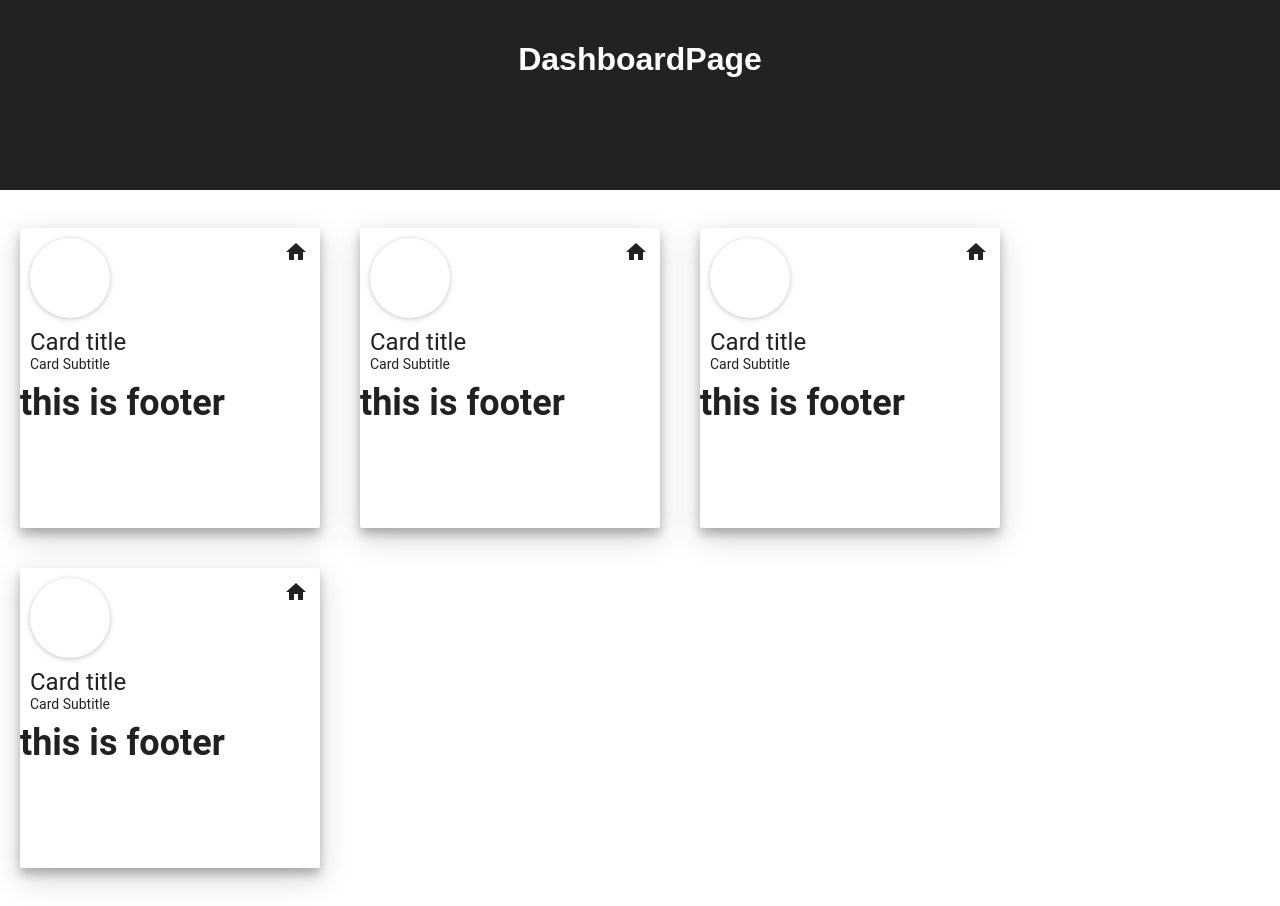
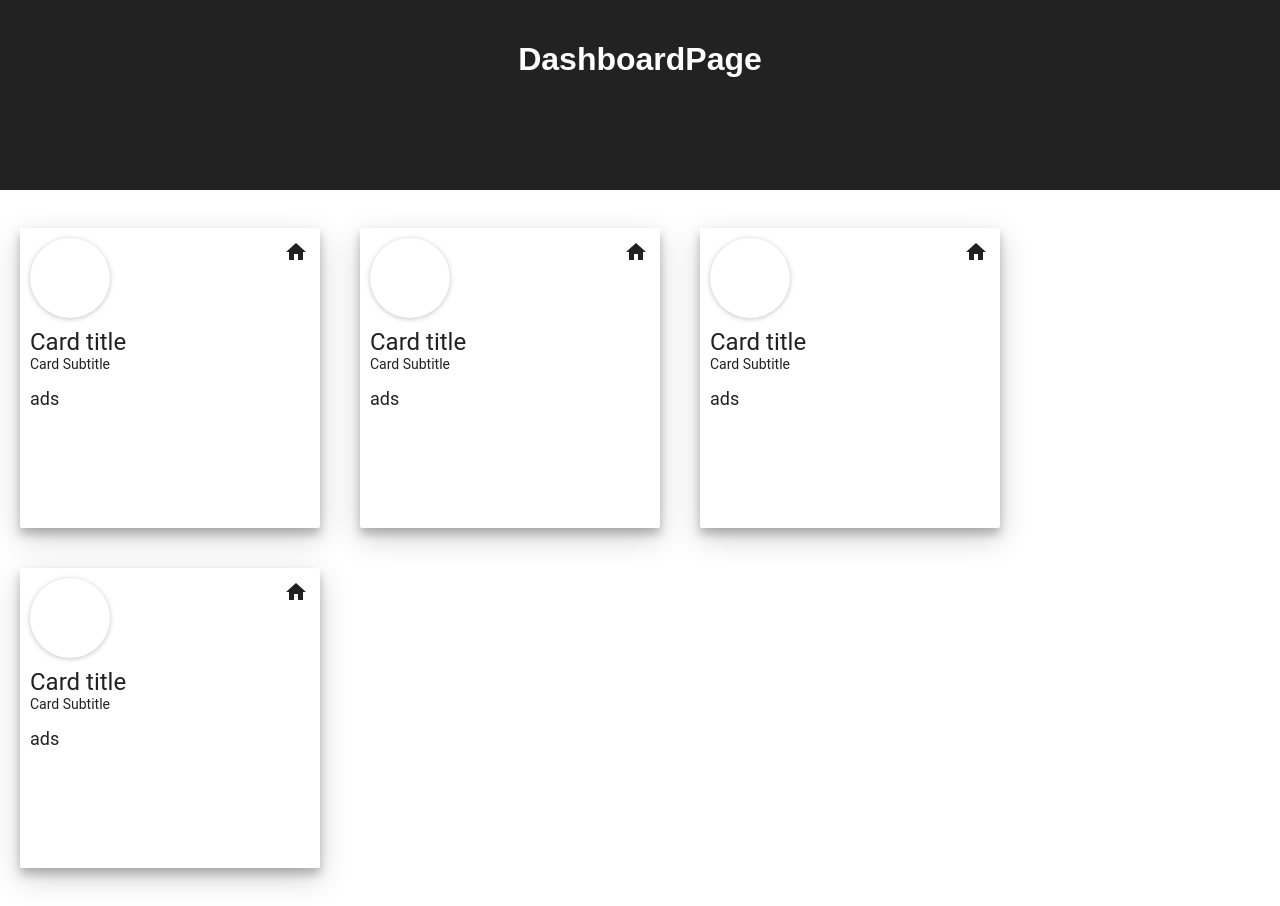
Before and after one commit to lusian01/react-dashboard, a React (Create React App) app: page / in a window 1280 px wide. Built offline with nearby package versions, Linux system fonts and the light colour scheme.

Commit message:
change footer
footer style change

```diff
--- a/src/DashboardCard/DashboardCardContent.js
+++ b/src/DashboardCard/DashboardCardContent.js
@@ -5,12 +5,10 @@ import './Style/DashboardCardContent.css';
 class DashboardCardContent extends React.Component {
   render() {
     return (
-      <div className="DashboardCardContentDiv">
-        <div>
+        <div className="DashboardCardContentDiv">
           <span className="CardTitle">Card title</span>
           <span className="CardSubTitle">Card Subtitle</span>
         </div>
-      </div>
     );
   }
 }
--- a/src/DashboardCard/DashboardCardFooter.js
+++ b/src/DashboardCard/DashboardCardFooter.js
@@ -1,11 +1,13 @@
 import React from 'react';
+import './Style/DashboardCardFooter.css';
+
 
 class DashboardCardFooter extends React.Component {
   render() {
     return (
-      <div>
-<h1>      this is footer</h1>
-</div>
+      <div className="DashboardCardFooterDiv">
+      ads
+      </div>
     );
   }
 }
--- a/src/DashboardCard/Style/DashboardCardContent.css
+++ b/src/DashboardCard/Style/DashboardCardContent.css
@@ -1,6 +1,6 @@
 .DashboardCardContentDiv {
   margin-left: 10px;
-  height: 30px;
+  height: 60px;
   width: 300px;
 }
 
--- a/src/DashboardCard/Style/DashboardCardFooter.css
+++ b/src/DashboardCard/Style/DashboardCardFooter.css
@@ -0,0 +1,5 @@
+.DashboardCardFooterDiv {
+  margin-left: 10px;
+  height: 30px;
+  width: 300px;
+}
```
